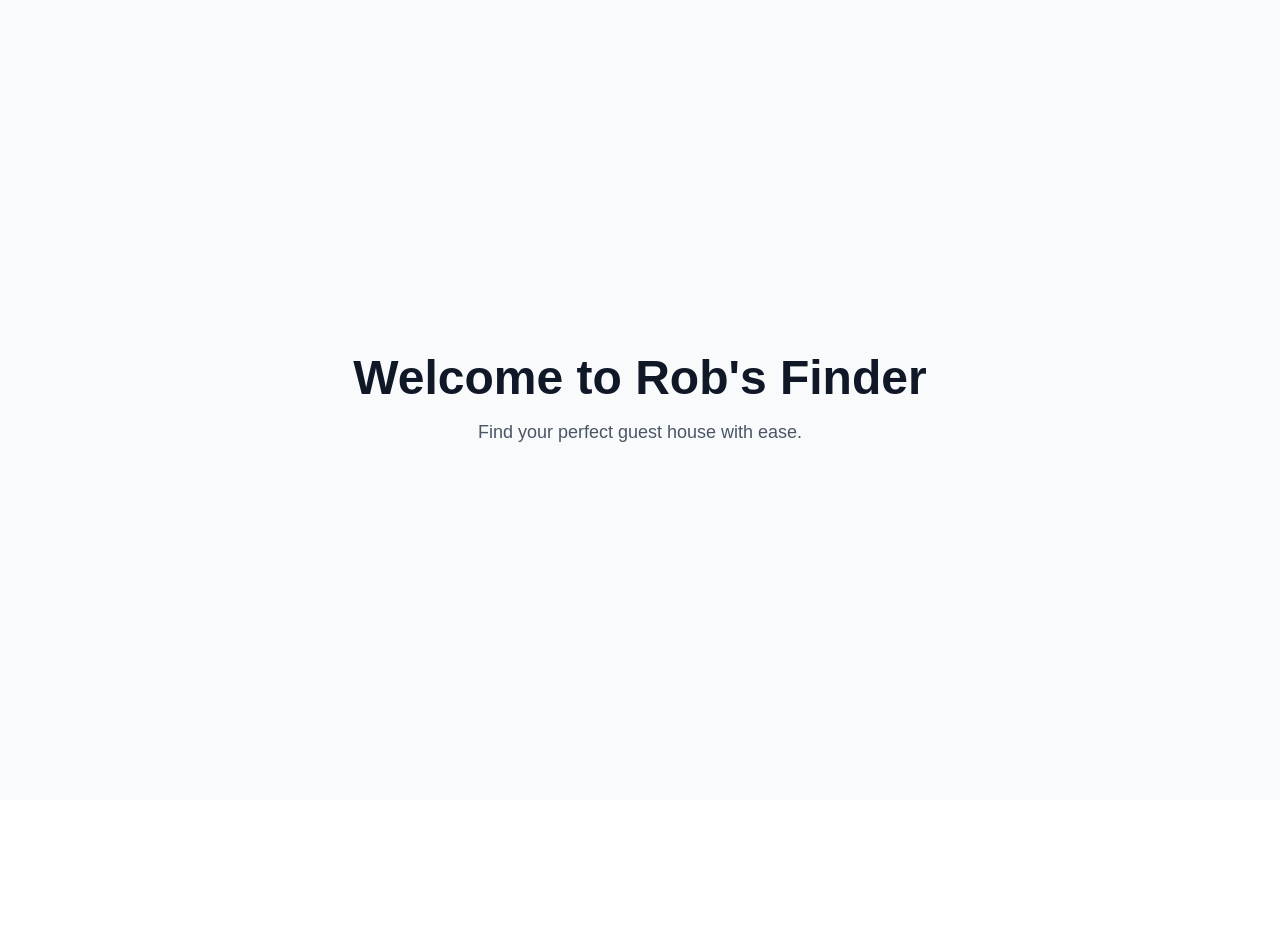
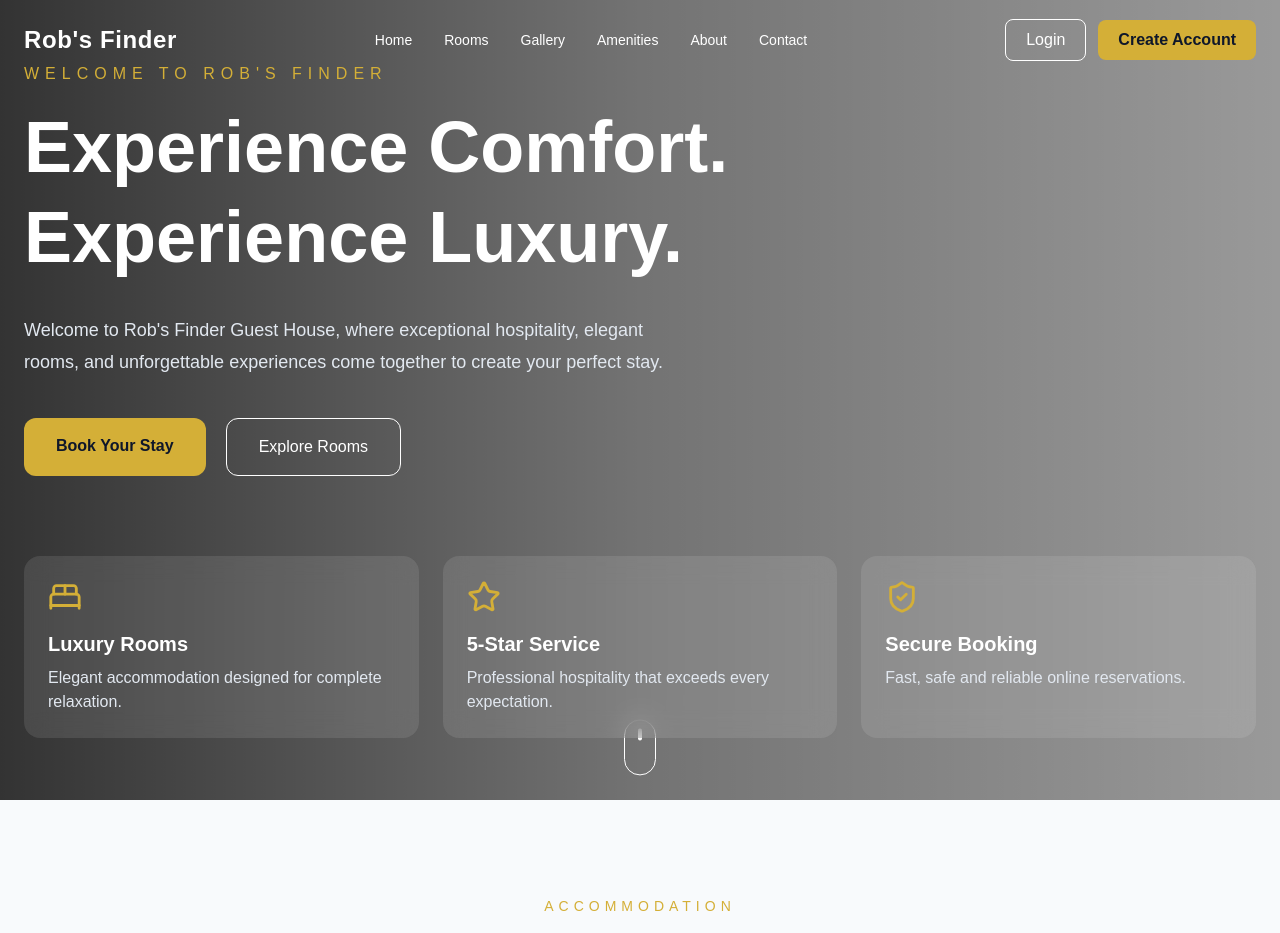
Before and after one commit to BesongFred/robs-finder, a Next.js app: page / in a window 1280 px wide. Shown: the top 933 px of the page. Before the commit the page ends 800 px from the top, so only its background shows below. Built offline with nearby package versions, Linux system fonts and the light colour scheme.

Commit message:
Restore Robs Finder homepage structure

```diff
--- a/src/app/page.tsx
+++ b/src/app/page.tsx
@@ -1,15 +1,19 @@
+import Navbar from "@/components/home/Navbar";
+import Hero from "@/components/home/Hero";
+import FeaturedRooms from "@/components/home/FeaturedRooms";
+import GalleryPreview from "@/components/home/GalleryPreview";
+import WhyChooseUs from "@/components/home/WhyChooseUs";
+import GuestReview from "@/components/home/GuestReview";
+
 export default function Home() {
   return (
-    <main className="min-h-screen flex items-center justify-center bg-gray-50">
-      <div className="text-center">
-        <h1 className="text-5xl font-bold text-gray-900">
-          Welcome to Rob's Finder
-        </h1>
-
-        <p className="mt-4 text-lg text-gray-600">
-          Find your perfect guest house with ease.
-        </p>
-      </div>
-    </main>
+    <>
+      <Navbar />
+      <Hero />
+      <FeaturedRooms />
+      <GalleryPreview />
+      <WhyChooseUs />
+      <GuestReview />
+    </>
   );
 }
```
